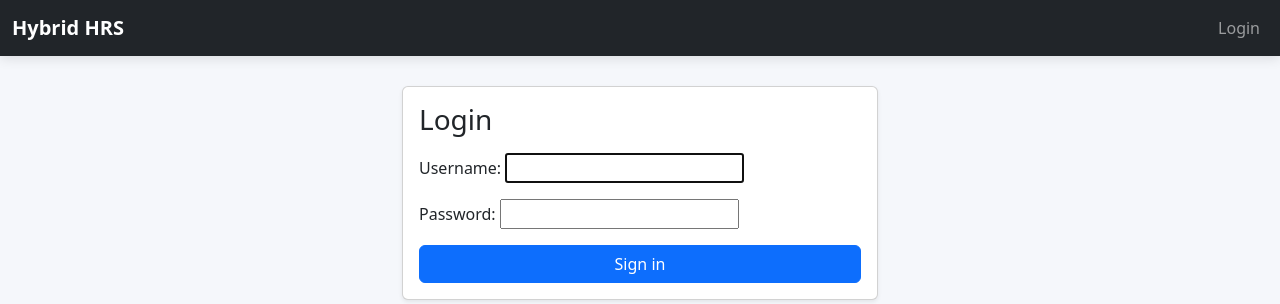
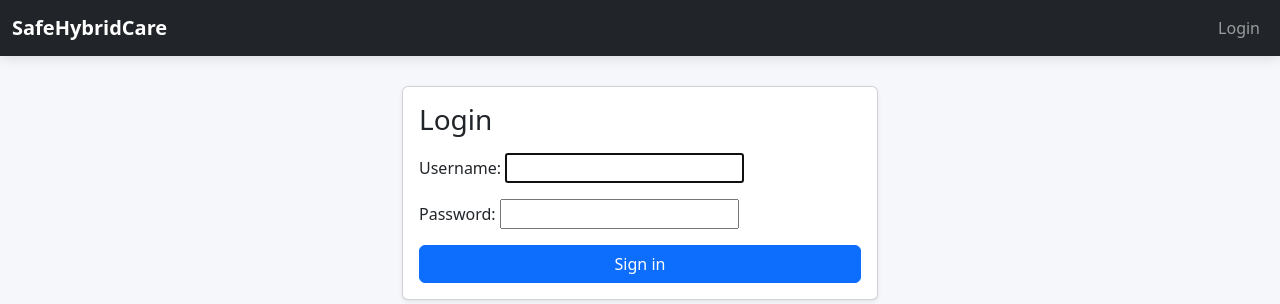
Before and after one commit to NazHabib/thesis, a Django app: a page that uses templates/base.html in a window 1280 px wide. Shown: the top 304 px of the page. Run offline with Django 5.2, Linux system fonts and the light colour scheme; parts of the project's set-up code (start-up, migrations or seed data) failed here and were passed over.

Commit message:
Project is named

```diff
--- a/templates/base.html
+++ b/templates/base.html
@@ -3,7 +3,7 @@
 <head>
   <meta charset="utf-8" />
   <meta name="viewport" content="width=device-width, initial-scale=1" />
-  <title>{% block title %}Hybrid HRS{% endblock %}</title>
+  <title>{% block title %}SafeHybridCare{% endblock %}</title>
 
   <link href="https://cdn.jsdelivr.net/npm/bootstrap@5.3.3/dist/css/bootstrap.min.css" rel="stylesheet">
 
@@ -113,14 +113,14 @@
   <div class="container-fluid">
     {% if user.is_authenticated %}
       {% if user.role == "USER" %}
-        <a class="navbar-brand fw-bold" href="{% url 'user:dashboard' %}">Hybrid HRS</a>
+        <a class="navbar-brand fw-bold" href="{% url 'user:dashboard' %}">SafeHybridCare</a>
       {% elif user.role == "CLINICIAN" or user.role == "ADMIN" %}
-        <a class="navbar-brand fw-bold" href="{% url 'clinician:dashboard' %}">Hybrid HRS</a>
+        <a class="navbar-brand fw-bold" href="{% url 'clinician:dashboard' %}">SafeHybridCare</a>
       {% else %}
-        <a class="navbar-brand fw-bold" href="/">Hybrid HRS</a>
+        <a class="navbar-brand fw-bold" href="/">SafeHybridCare</a>
       {% endif %}
     {% else %}
-      <a class="navbar-brand fw-bold" href="/">Hybrid HRS</a>
+      <a class="navbar-brand fw-bold" href="/">SafeHybridCare</a>
     {% endif %}
 
     <button class="navbar-toggler" type="button" data-bs-toggle="collapse" data-bs-target="#mainNavbar">
```
Also changed, not shown: rules_safety_engine/README.md.
